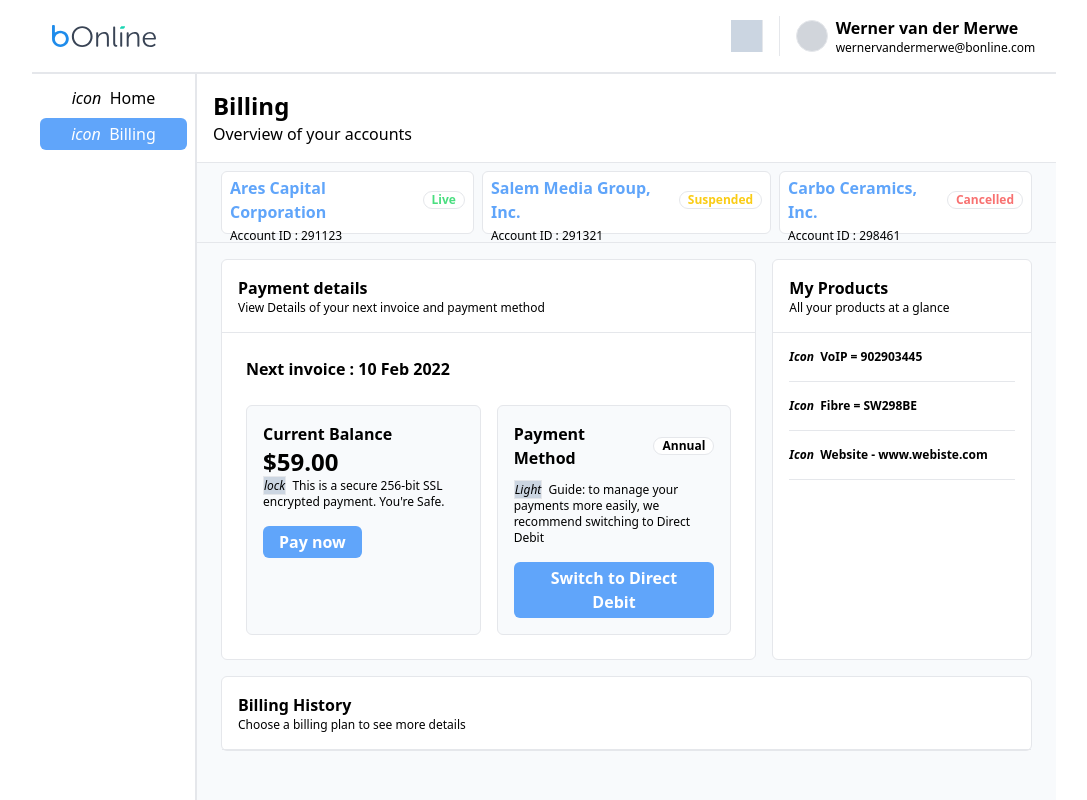
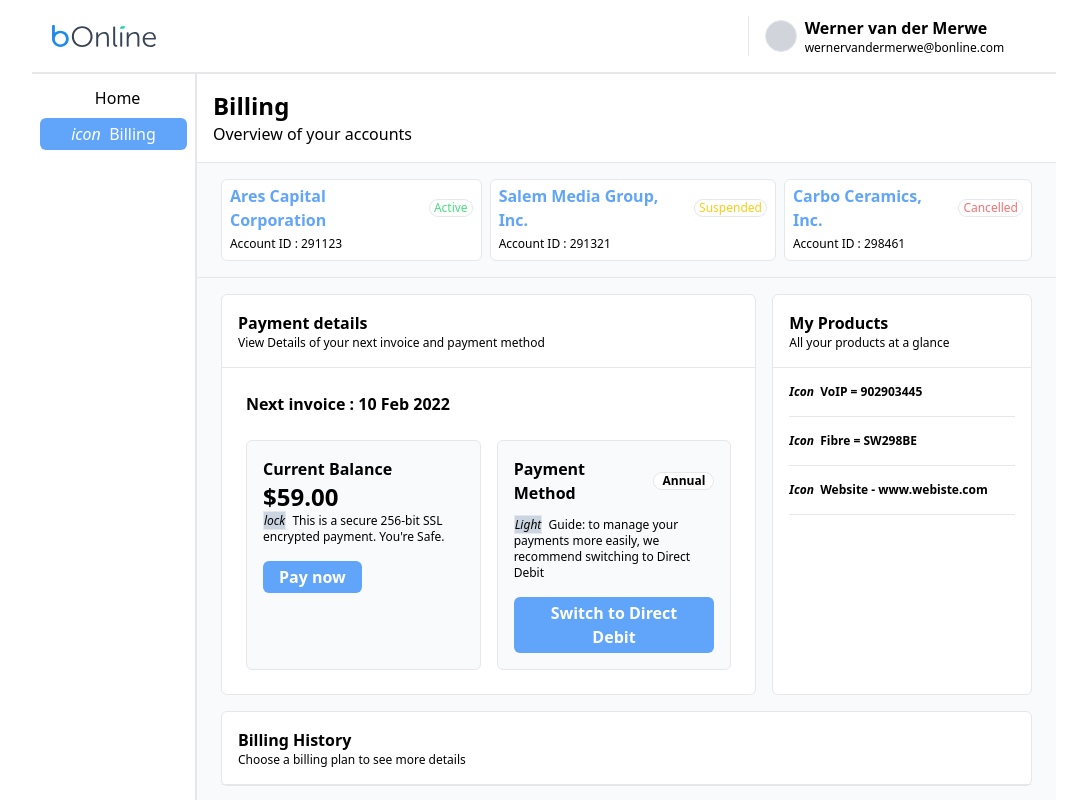
Before and after one commit to WernervanderMerwe/bonline-test, a Vue app: page / in a window 1280 px wide. Shown: the top 800 px of the page, without its empty margins (96-1183 px from the left). Built offline with nearby package versions, Linux system fonts and the light colour scheme.

Commit message:
started fontawesome implimentation

```diff
--- a/package.json
+++ b/package.json
@@ -8,6 +8,10 @@
     "lint": "vue-cli-service lint"
   },
   "dependencies": {
+    "@fortawesome/fontawesome-svg-core": "^1.3.0",
+    "@fortawesome/free-regular-svg-icons": "^6.0.0",
+    "@fortawesome/free-solid-svg-icons": "^6.0.0",
+    "@fortawesome/vue-fontawesome": "^2.0.6",
     "autoprefixer": "^10",
     "core-js": "^3.8.3",
     "postcss": "^8",
--- a/src/components/ContentTabs.vue
+++ b/src/components/ContentTabs.vue
@@ -1,5 +1,5 @@
 <template>
-  <div class="px-6 py-2 border-b flex row-auto gap-2 h-20">
+  <div class="px-6 py-4 border-b flex row-auto gap-2">
     <div
       class="border rounded-md p-1 px-2 bg-white"
       v-for="account in jsonData"
@@ -8,17 +8,24 @@
       <div class="flex row-auto gap-2">
         <p class="font-bold text-blue-400">{{ account.business_name }}</p>
         <div
-          class="border rounded-full px-2 text-xs font-semibold my-auto"
+          class="border rounded-full px-1 text-xs font-medium my-auto"
           :class="{
             'text-green-400': account.account_status === 'Live',
             'text-yellow-400': account.account_status === 'Suspended',
             'text-red-400': account.account_status === 'Cancelled',
           }"
         >
-          {{ account.account_status }}
+          {{
+            account.account_status === "Live"
+              ? "Active"
+              : account.account_status
+          }}
         </div>
       </div>
-      <p class="text-xs leading-6">Account ID : {{ account.account_id }}</p>
+      <p class="text-xs leading-6">
+        Account ID :
+        {{ account.account_id }}
+      </p>
     </div>
 
     <!-- <div class="border rounded-md p-1 px-2 bg-white">
--- a/src/components/Navbar.vue
+++ b/src/components/Navbar.vue
@@ -4,7 +4,9 @@
       <img alt="bOnline logo" src="./../assets/bOnline-logo.svg" />
     </div>
     <div class="m-4 col-end-4 flex">
-      <div class="bellIcon border-r mr-4 my-auto bg-slate-300 w-8 h-8"></div>
+      <div class="bellIcon border-r mr-4 my-auto">
+        <!-- <font-awesome-icon icon="fa-regular fa-bell" /> -->
+      </div>
       <div class="accountUser flex flex-row border-l pl-4">
         <div
           class="accountUserIcon rounded-full border my-auto h-8 w-8 bg-gray-300"
--- a/src/components/Sidebar.vue
+++ b/src/components/Sidebar.vue
@@ -3,7 +3,8 @@
     <!-- Customize colors later -->
     <!-- animate the rounded edges on hover? -->
     <button class="py-1 rounded-md hover:bg-blue-400 hover:text-white">
-      <i>icon</i>&nbsp; Home
+      <!-- <font-awesome-icon icon="fa-solid fa-house" /> -->
+      &nbsp; Home
     </button>
     <button class="py-1 rounded-md bg-blue-400 text-white">
       <i>icon</i>&nbsp; Billing
--- a/src/main.js
+++ b/src/main.js
@@ -1,6 +1,14 @@
 import Vue from "vue";
 import App from "./App.vue";
 import "./assets/tailwind.css";
+
+import { library } from "@fortawesome/fontawesome-svg-core";
+import { faHouse, faBell } from "@fortawesome/free-solid-svg-icons";
+import { FontAwesomeIcon } from "@fortawesome/vue-fontawesome";
+
+library.add(faHouse, faBell);
+
+Vue.component("font-awesome-icon", FontAwesomeIcon);
 
 Vue.config.productionTip = false;
 
```
Also changed, not shown: 1 other file (tests, documents, lock files or other folders).
